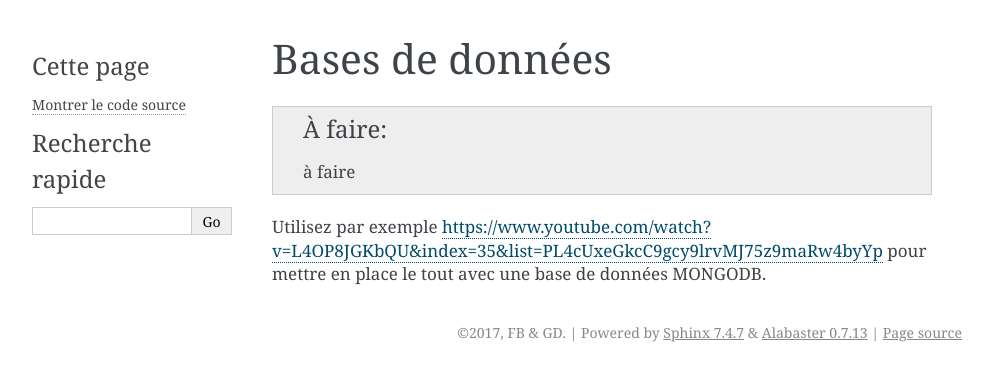
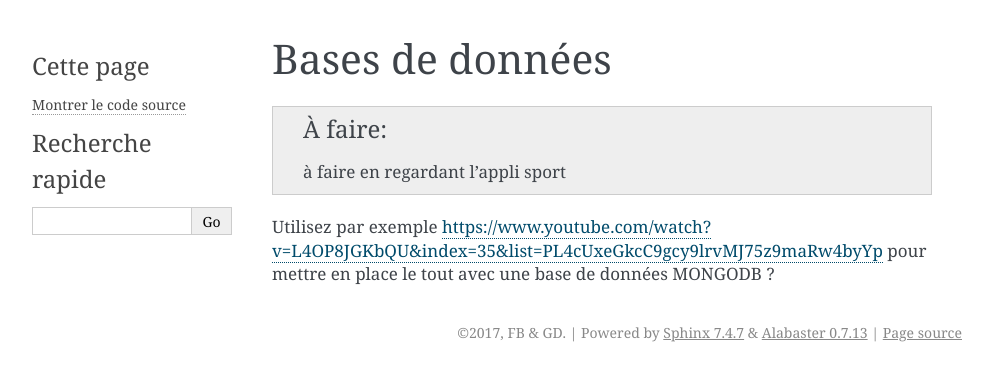
Before and after one commit to FrancoisBrucker/web_serveur, a Sphinx documentation site: the page built from source/3_4_bases_de_donnees.rst, in a window 1280 px wide. Shown: the top 381 px of the page, without its empty margins (148-1141 px from the left). Built offline with Sphinx 7.4.7, drawn with Linux system fonts in a browser that asks for light colours.

Commit message:
update todo bd

```diff
--- a/source/3_4_bases_de_donnees.rst
+++ b/source/3_4_bases_de_donnees.rst
@@ -2,7 +2,7 @@
 Bases de données
 ****************
 
-.. todo:: à faire
+.. todo:: à faire en regardant l'appli sport
 
 Utilisez par exemple `<https://www.youtube.com/watch?v=L4OP8JGKbQU&index=35&list=PL4cUxeGkcC9gcy9lrvMJ75z9maRw4byYp>`_
-pour mettre en place le tout avec une base de données MONGODB.
+pour mettre en place le tout avec une base de données MONGODB ?
```
